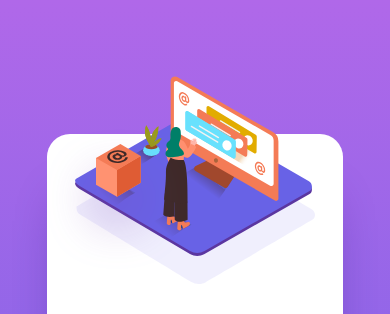
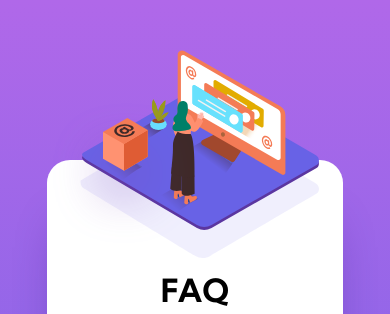
Before and after one commit to adojcinovic/week3_bonus_task, a plain HTML site: page index.html in a window 390 px wide. Shown: the top 314 px of the page. Drawn offline with Linux system fonts and the light colour scheme.

Commit message:
responsive fix

```diff
--- a/index.html
+++ b/index.html
@@ -12,8 +12,7 @@
 <body>
     <div class="card">
         <div class="img">
-            <img src="./figma/top_box_mobile.svg" alt="top_box" class="shadow_box">
-            <img src="./images/illustration-woman-online-mobile.svg" alt="woman" class="woman_mobile">
+
         </div>
         <div class="left_side">
             <img src="./figma/shadow_box_desktop.svg" alt="shadow_box_desktop" class="shadow_box_desktop">
--- a/style.css
+++ b/style.css
@@ -18,51 +18,59 @@ body {
     font-family: 'Kumbh Sans', sans-serif;
 }
 
+@media only screen and (max-width: 812px) {
+    body {
+        height: 100%;
+    }
+    .img {
+        position: absolute;
+        background-image: url(./images/illustration-woman-online-mobile.svg), url(./figma/top_box_mobile.svg);
+        background-repeat: no-repeat;
+        background-position: center, 100% 90%;
 
-@media only screen and (max-width: 812px) {
+        width: 266px;
+        height: 250px;
+        top: -137px;
+        left: -19px;
+        right: 0;
+        margin: 0 auto;
+    }
     .card {
+        display: flex;
+        justify-content: center;
         position: relative;
         width: 80%;
-        height: 70%;
         background-color: white;
         box-shadow: 0px 50px 50px -20px rgba(53, 18, 122, 0.497159);
         border-radius: 23px;
+        margin-top: 150px;
+        margin-bottom: 100px;
+        padding: 15px;
     }
     .left_side{
         display: none;
     }
-    .shadow_box {
-        margin: 0 auto;
-        position: absolute;
-        top: 8%;
-        left: 0;
-        right: 0;
-    }
-    .woman_mobile {
-        position: absolute;
-        margin: 0 auto;
-        top: -10%;
-        left: -2em;
-        right: 0;
-    }
+
 
     .right_side {
-        position: absolute;
+        position: static;
         left: 11%;
         top: 31%;
-        min-width: 80%;
+        width: 100%;
         height: auto;
         min-height: 70vh;
+        padding-top: 90px;
+        padding-bottom: 20px;
+    }
+    .faq {
+        text-align: center;
+        font-size: 32px;
+        font-weight: 700;
+        padding: 5px;
     }
 }
 
 
-.faq {
-    text-align: center;
-    font-size: 32px;
-    font-weight: 700;
-    padding: 5px;
-}
 
 
 @media only screen and (min-width: 813px) {
@@ -124,6 +132,10 @@ body {
         display: flex;
         flex-direction: column;
     }
+    .faq {
+        font-size: 32px;
+        font-weight: 700;
+    }
 }
 
 
```
